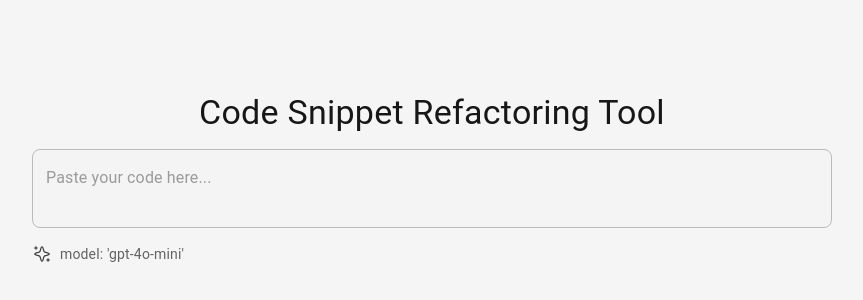
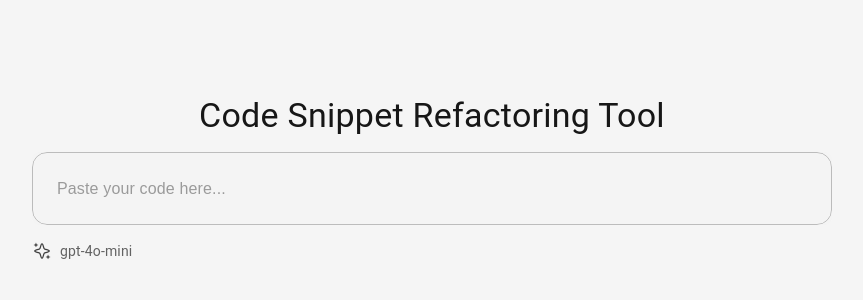
Before and after one commit to mtsfreitas/chat-senior-friend, a Next.js app in the folder frontend/: page / in a window 1280 px wide. Shown: the part 214-514 px from the top of the page, without its empty margins (208-1071 px from the left). Built offline with nearby package versions, Linux system fonts and the light colour scheme.

Commit message:
novo campo de texto sem limite de linhas

```diff
--- a/frontend/pages/index.js
+++ b/frontend/pages/index.js
@@ -94,7 +94,7 @@ export default function Home() {
           <TextField
             fullWidth
             multiline
-            rows={rows}
+            //rows={rows}
             variant="outlined"
             placeholder="Paste your code here..."
             value={code}
@@ -104,7 +104,14 @@ export default function Home() {
               bgcolor: 'rgb(244, 244, 244)',
               borderRadius: '8px',
               '& .MuiOutlinedInput-root': {
-                borderRadius: '8px',
+                borderRadius: '15px',
+                padding: '25px',
+                fontSize: '16px',
+                resize: 'none',
+                outline: 'none',
+                fontFamily: 'inherit',
+                boxSizing: 'border-box',
+                overflowY: 'auto',  // Permite rolagem para o texto sem alterar o padding
               }
             }}
           />
@@ -134,14 +141,14 @@ export default function Home() {
                 },
               }}
             >
-              {loading ? <CircularProgress size={24} /> : <img src="/send.svg" alt="Send" style={{ width: '20px', height: '20px' }} />}
+              {loading ? <CircularProgress size={24} /> : <img src="/wizard.svg" alt="Send" style={{ width: '20px', height: '20px' }} />}
             </Button>
           )}
         </Box>
 
         <Box sx={{ display: 'flex', alignItems: 'center', mb: 2 }}>
           <img src="ai.svg" alt="AI Icon" style={{ width: '20px', height: '20px', marginRight: '8px' }} />
-          <Typography variant="body2" color="textSecondary">model: 'gpt-4o-mini'</Typography>
+          <Typography variant="body2" color="textSecondary">gpt-4o-mini</Typography>
         </Box>
 
         {error && (
```
Also changed, not shown: frontend/public/wizard.svg (added).
